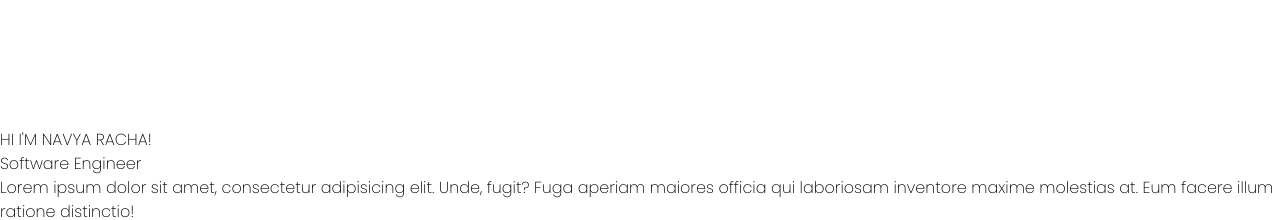
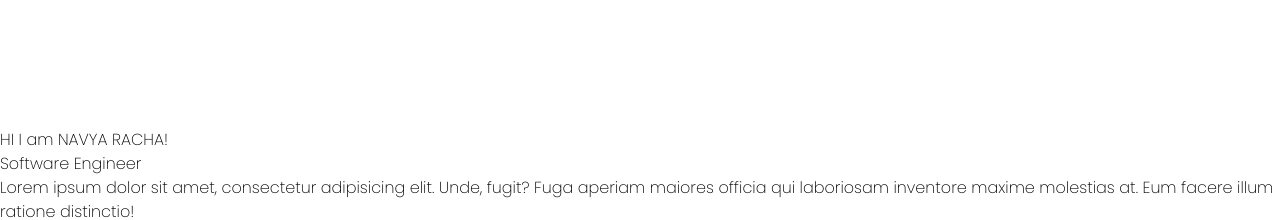
Before and after one commit to Navya2301/RandomWebsite, a Next.js app: page / in a window 1280 px wide. Shown: the part 4000-4220 px from the top of the page. Built offline with nearby package versions, Linux system fonts and the light colour scheme.

Commit message:
Removed Nanimation.tsx

```diff
--- a/Components/Hero.tsx
+++ b/Components/Hero.tsx
@@ -11,7 +11,7 @@ const Hero = () => {
         <div className='w-[80%] grid-cols-1 mx-auto grid lg:grid-cols-2 gap-[3rem] h-[100%] items-center'>
         <div>
             <h1 className='text-[35px] md:text-[50px] text-white font-bold'>
-                HI I'M
+                HI I am
                 <span className='text-yellow-400'> NAVYA RACHA!</span>
             </h1>
 
--- a/Components/Nanimation.tsx
+++ /dev/null
@@ -1 +0,0 @@
-#yet to add
```
